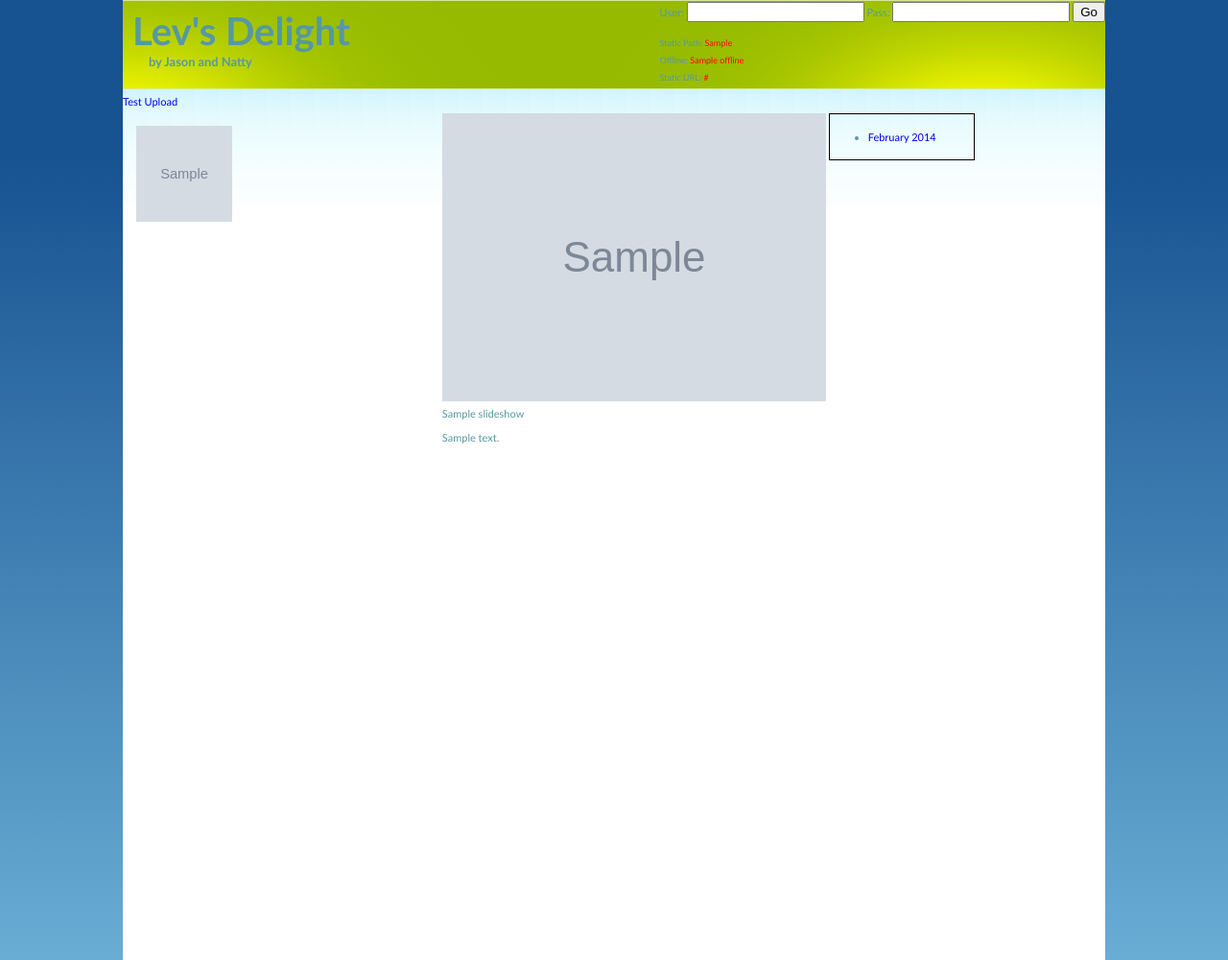
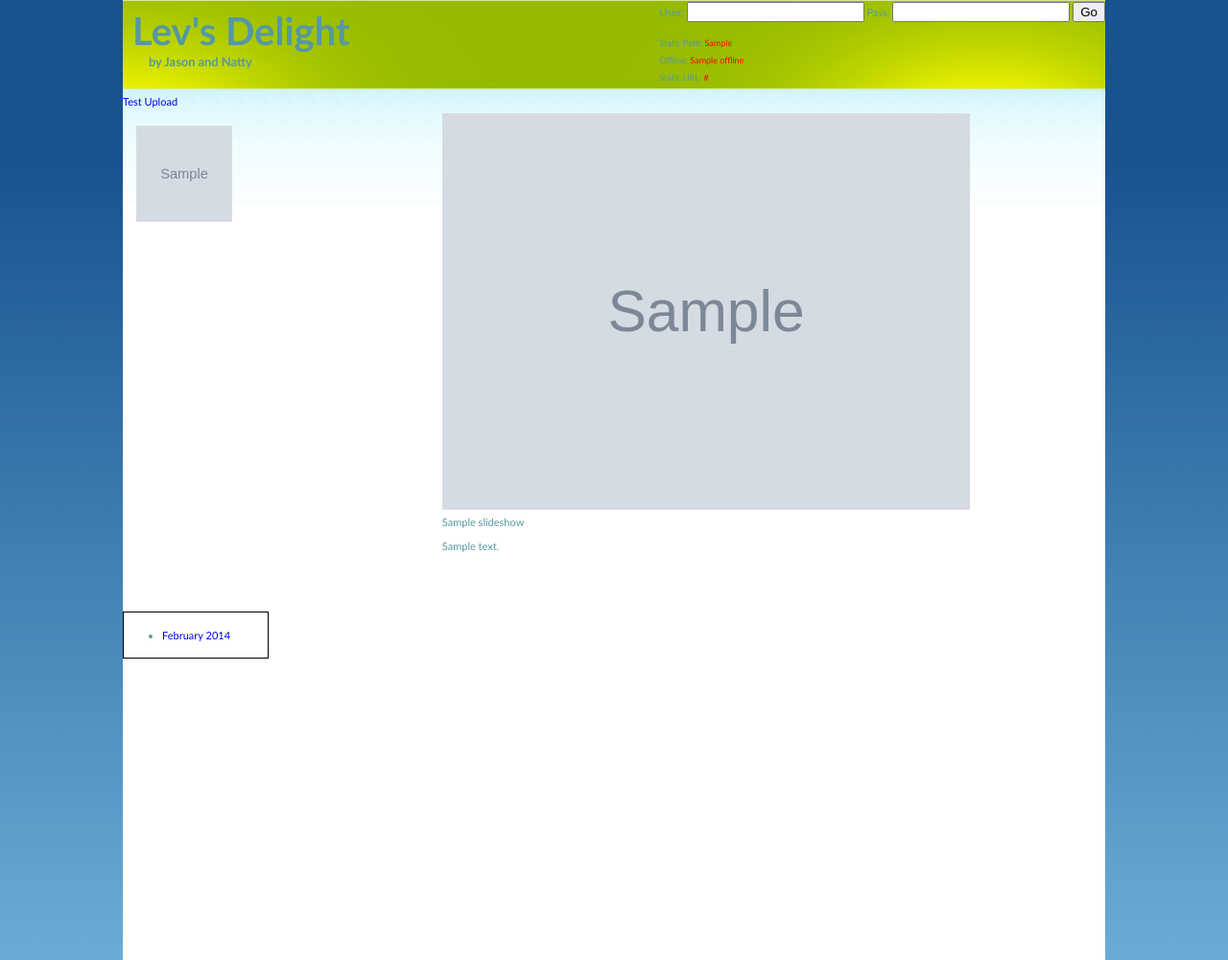
Before and after one commit to jasonlevinsohn/levsdelight3, a Django app: template levsdelight_com/templates/slideshow.html in a window 1280 px wide. Shown: the whole page at 96% size. Run offline with Django 3.2, Linux system fonts and the light colour scheme; tables that the repository leaves empty hold one stand-in row (values such as "Sample post"); the template is opened without the code that fills it: values that come from a table or form of the project are taken from there, most other values are stand-ins (such as "Sample title", 1, 10 or a date in 2020); grey boxes marked "Sample" are stand-in pictures; some libraries are stand-ins or nearby versions.

Commit message:
staticed the main image

```diff
--- a/levsdelight_com/static/css/slideshow.css
+++ b/levsdelight_com/static/css/slideshow.css
@@ -39,3 +39,7 @@ body {
     width: 150px;
     border: 1px solid #000;
 }
+
+#pictureViewer .slide img {
+    width: 550px;
+}
```
